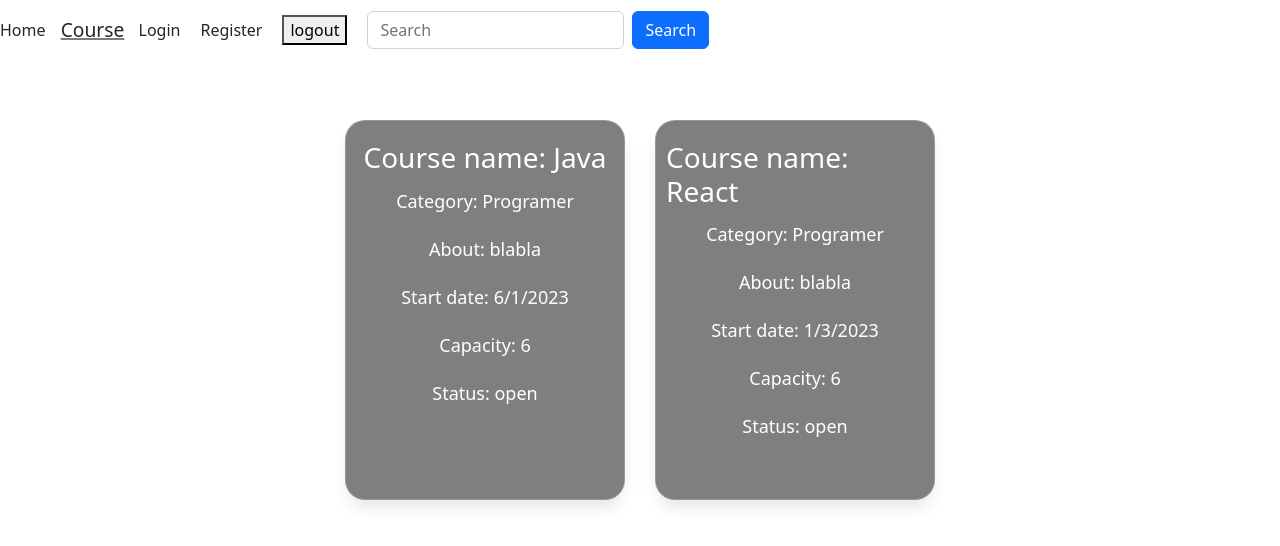
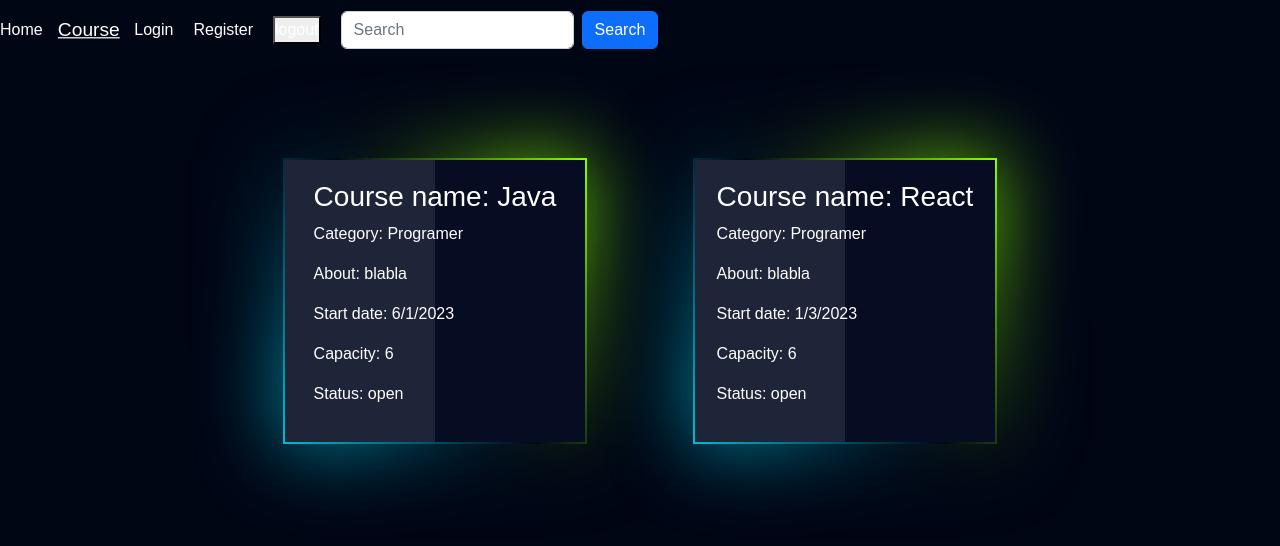
Before and after one commit to LiranAviani/Project, a React (Create React App) app: page /course in a window 1280 px wide. Shown: the top 546 px of the page. Built offline with nearby package versions, Linux system fonts and the light colour scheme.

Commit message:
card- style and button

```diff
--- a/src/App.css
+++ b/src/App.css
@@ -1,3 +1,7 @@
+*{
+  color: #fff;
+}
+
 /* Navbar */
 
 .navbar {
@@ -8,7 +12,7 @@
 
 .navbar a {
   text-decoration: none;
-  color: #262626;
+  color: #fff;
   text-transform: capitalize;
   transition: all .2s ease-in-out;
 }
@@ -46,31 +50,3 @@ a{
   margin: auto;
   list-style: none;
 }
-
-.course-card {
-   backdrop-filter: blur(10px);
-   background: rgba(0, 0, 0, 0.5);
-   width: 280px;
-   height: 380px;
-   display: flex;
-   align-items: center;
-   flex-direction: column;
-   border-radius: 20px;
-   color: #fff;
-   padding: 20px 10px;
-   gap: 5px;
-   font-size: 18px;
-   transition: all ease-in-out .2s;
-   cursor: pointer;
-   box-shadow: 0px 10px 15px -3px rgba(0, 0, 0, 0.1);
-   border: 1px solid rgba(255, 255, 255, 0.2);
-}
-
-.course-card:hover {
-   transform: scale(1.05);
-}
-
-.course-card .name {
-   font-size: 40px;
-   text-transform: capitalize;
-}
--- a/src/pages/course/CourseCard.jsx
+++ b/src/pages/course/CourseCard.jsx
@@ -1,5 +1,6 @@
 import React from 'react'
 import { Link } from 'react-router-dom'
+import style from './style.module.css'
 
 export default function Card({course = {}}) {
     const { id,name,category,about,dateStart,capacity,status} = course
@@ -8,14 +9,17 @@ export default function Card({course = {}}) {
     const year = dateStart.getFullYear()
   return (
     <Link to={{ pathname: `/course/${id}` }} state={{ course: course }}>
-      <li className="course-card">
+      <div className={style.box}>
+        <div className={style.glass}></div>
+        <div className={style.content}>
           <h3>Course name: {name}</h3>
           <p>Category: {category}</p>
           <p>About: {about}</p>
           <p>Start date: {day + "/" + month + "/" + year}</p>
           <p>Capacity: {capacity}</p>
           <p>Status: {status}</p>
-      </li>
+        </div>
+      </div>
     </Link>
   );
 }
--- a/src/pages/course/SingleCourse.jsx
+++ b/src/pages/course/SingleCourse.jsx
@@ -1,5 +1,7 @@
 import React from 'react'
 import { useLocation } from 'react-router-dom'
+import style from "./style.module.css";
+
 
 export default function SingleCourse() {
   const location = useLocation()
@@ -11,7 +13,10 @@ export default function SingleCourse() {
   const yearStart = course.dateStart.getFullYear();
   const yearEnd = course.dateEnd.getFullYear();
   return (
-    <div>
+    <div className="courses-page">
+      <div className={style.box}>
+        <div className={style.glass}></div>
+        <div className={style.content}>
           <h3>Course name: {course.name}</h3>
           <p>Category: {course.category}</p>
           <p>Sub-Category: {course.subCategory}</p>
@@ -21,6 +26,13 @@ export default function SingleCourse() {
           <p>Capacity: {course.capacity}</p>
           <p>Members: {course.members.length}</p>
           <p>Status: {course.status}</p>
+          <div className={style.container}>
+            <a href='#'>
+              <span>register</span>
+            </a>
+          </div>
+        </div>
+      </div>
     </div>
   );
 }
--- a/src/pages/course/index.jsx
+++ b/src/pages/course/index.jsx
@@ -6,7 +6,7 @@ export default function Courses({courses, search}) {
       <div className='courses-page'>
         <ul className='list-courses'>
           {courses.filter((item) =>{
-            return search.toLowerCase() === '' ? item : item.name.toLowerCase().includes(search) || item.category.toLowerCase().includes(search) || item.dateStart.toLowerCase().includes(search)
+            return search.toLowerCase() === '' ? item : item.name.toLowerCase().includes(search) || item.category.toLowerCase().includes(search)
           }).map(c => <Card key={c.id} course={c} />)}
         </ul>
       </div>
--- a/src/pages/course/style.module.css
+++ b/src/pages/course/style.module.css
@@ -1,3 +1,131 @@
+*{
+    margin: 0;
+    padding: 0;
+    box-sizing: border-box;
+    font-family: 'Poppins', sans-serif;
+}
+
+body{
+    background: #010615;
+}
+
 .box {
+    position: relative;
+    width: 300px;
+    height: 100%;
+    display: flex;
+    justify-content: center;
+    align-items: center;
+    background: #060c21;
+    margin: 40px;
 
 }
+
+.box:before{
+    content: '';
+    position: absolute;
+    top: -2px;
+    left: -2px;
+    right: -2px;
+    bottom: -2px;
+    background: #fff;
+    z-index: -1;
+
+}
+
+.box:after{
+    content: '';
+    position: absolute;
+    top: -2px;
+    left: -2px;
+    right: -2px;
+    bottom: -2px;
+    background: #fff;
+    z-index: -2;
+    filter: blur(40px);
+}
+
+.box:before,
+.box:after{
+    background: linear-gradient(235deg,#89ff00,#010615,#00bcd4);
+}
+
+/* .box:nth-child(2):before,
+.box:nth-child(2):after{
+    background: linear-gradient(235deg,#ff005e,#010615,#fbff00);
+}
+
+.list-courses:nth-child(3):before,
+.box:nth-child(3):after{
+    background: linear-gradient(235deg,#772aff,#010615,#2196F3);
+} */
+
+.box .glass{
+    position: absolute;
+    top: 0;
+    left: 0;
+    width: 50%;
+    height: 100%;
+    display: block;
+    background: rgba(255,255,255,.1);
+    pointer-events: none;
+}
+
+.box .content{
+    padding: 20px;
+    color: #fff;
+}
+
+
+/* button */
+
+.container{
+    display: flex;
+    justify-content: center;
+    align-items: center;
+}
+
+.container a{
+    position: relative;
+    width: 160px;
+    height: 60px;
+    display: inline-block;
+    background: #fff;
+    margin: 20px;
+}
+
+.container a:before,
+.container a:after{
+    content: '';
+    position: absolute;
+    inset: 0;
+    background: linear-gradient(235deg,#89ff00,#010615,#00bcd4);
+    transition: 0.5s;
+}
+
+.container a:hover:before{
+    inset: -3px;
+}
+
+.container a:hover:after{
+    inset: -3px;
+    filter: blur(10px);
+}
+
+.container a span{
+    position: absolute;
+    top: 0;
+    left: 0;
+    width: 100%;
+    height: 100%;
+    display: inline-block;
+    background: #0e1538;
+    z-index: 10;
+    display: flex;
+    justify-content: center;
+    align-items: center;
+    font-size: 1.2em;
+    text-transform: uppercase;
+    letter-spacing: 2px;
+    color: #fff;
+}
```
Lines whose indentation alone changed are shown as unchanged.
